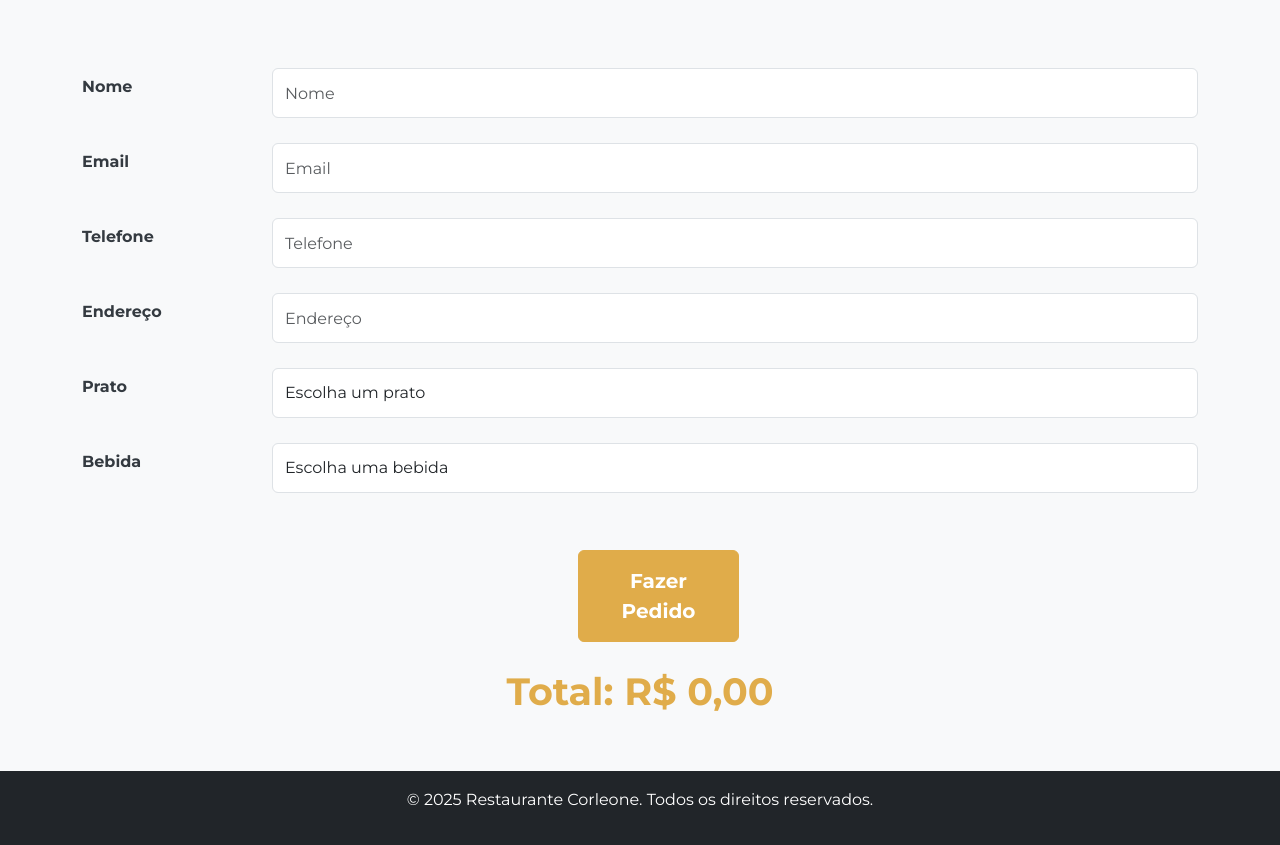
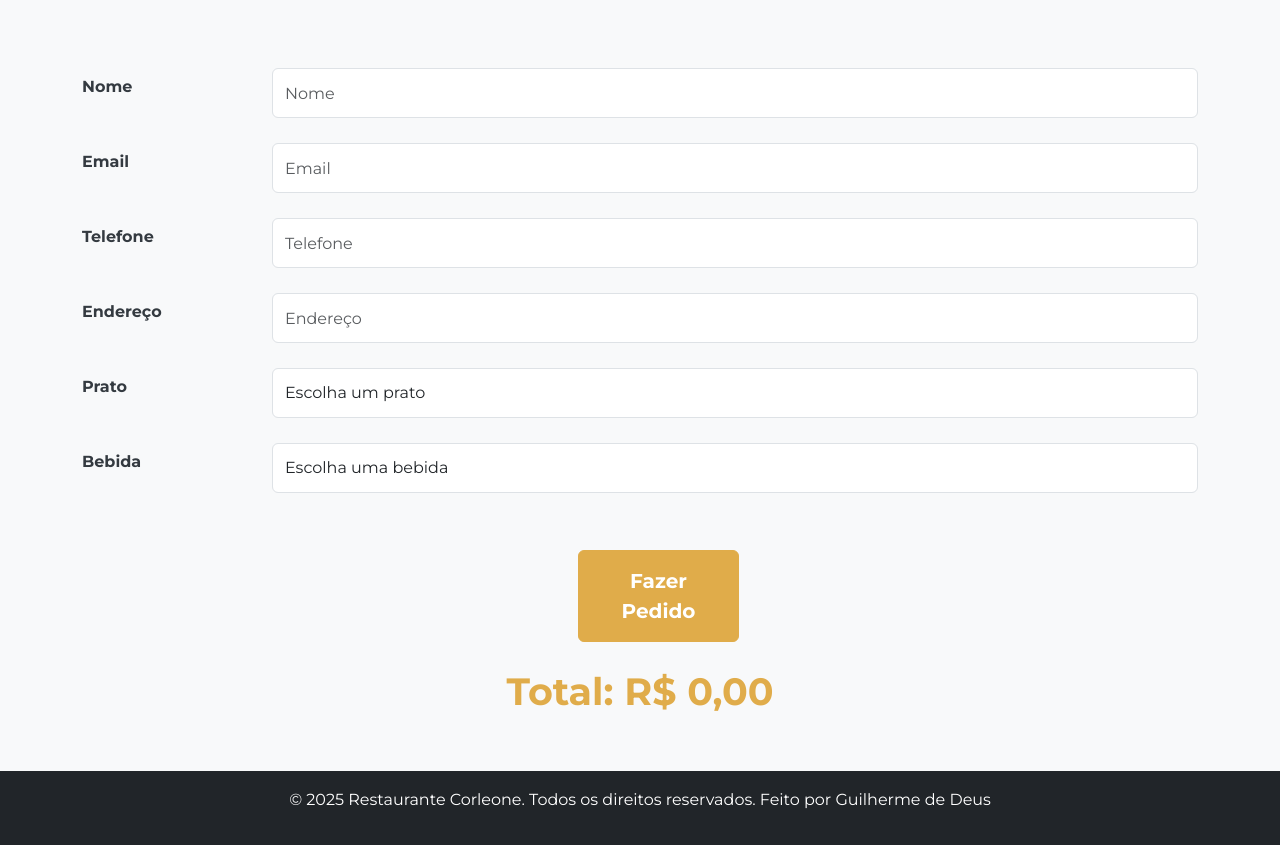
Before and after one commit to dedeusgui/siteRestaurante, a plain HTML site: page pedido.html in a window 1280 px wide. Shown: the part 235-1080 px from the top of the page. Drawn offline with nearby package versions, Linux system fonts and the light colour scheme.

Commit message:
footer atualizado

```diff
--- a/pedido.html
+++ b/pedido.html
@@ -190,18 +190,18 @@
     </div>
   </div>
 </div>
-
+ <footer class="bg-dark text-white text-center py-3">
+      <p>
+        &copy; 2025 Restaurante Corleone. Todos os direitos reservados. Feito
+        por Guilherme de Deus
+      </p>
+    </footer>
 <script
   src="https://cdn.jsdelivr.net/npm/bootstrap@5.3.3/dist/js/bootstrap.bundle.min.js"
   integrity="sha384-YvpcrYf0tY3lHB60NNkmXc5s9fDVZLESaAA55NDzOxhy9GkcIdslK1eN7N6jIeHz"
   crossorigin="anonymous"
 ></script>
-<script src="script.js"></script>
-</body>
-    <footer class="bg-dark text-white text-center py-3">
-      <p>&copy; 2025 Restaurante Corleone. Todos os direitos reservados.</p>
-    </footer>
-
+ <script src="script.js"></script>
     <script
       src="https://cdn.jsdelivr.net/npm/bootstrap@5.3.3/dist/js/bootstrap.bundle.min.js"
       integrity="sha384-YvpcrYf0tY3lHB60NNkmXc5s9fDVZLESaAA55NDzOxhy9GkcIdslK1eN7N6jIeHz"
```
Also changed, not shown: cardapio.html (+4 -2 lines), index.html (+4 -1 lines).
